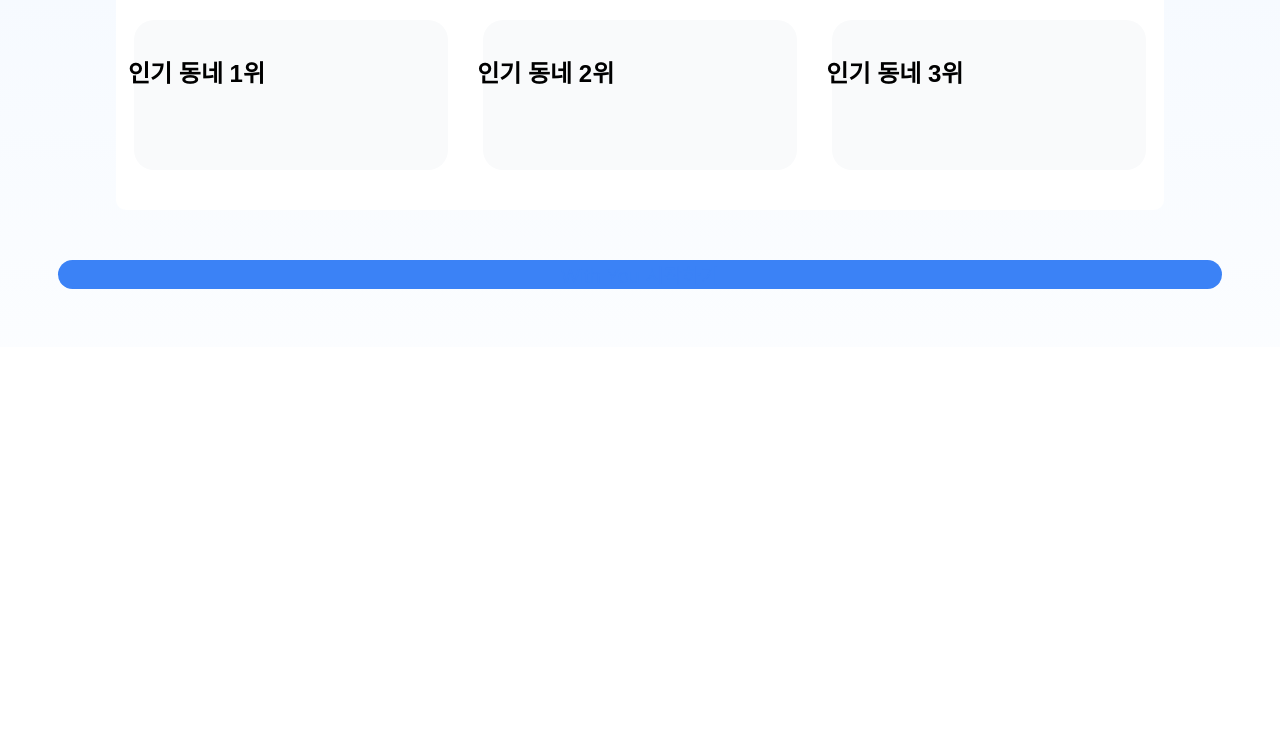
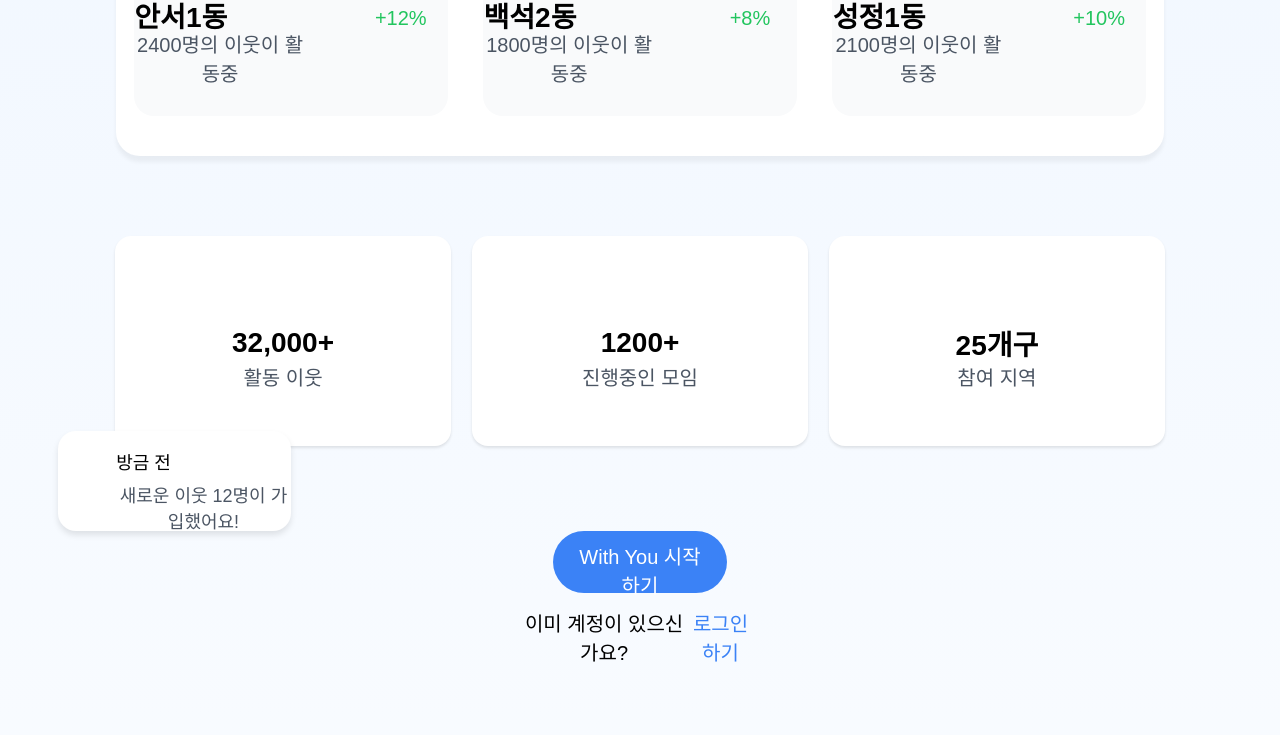
Before and after one commit to darkYT777/jsp-workspace, a plain HTML site: page intro_page/intro.html in a window 1280 px wide. Shown: the part 481-1216 px from the top of the page. Before the commit the page ends 828 px from the top, so only its background shows below. Drawn offline with nearby package versions, Linux system fonts and the light colour scheme.

Commit message:
아이콘 제외 인 트로 페이지

```diff
--- a/intro_page/intro.html
+++ b/intro_page/intro.html
@@ -1,103 +1,70 @@
 <!DOCTYPE html>
 <html>
     <head>
+        <meta charset="UTF-8">
         <title>With You Intro Page</title>
-        <style>
-            body {
-                background: linear-gradient(0deg, #ffffff, #EFF6FF);
-                background-size: 1920px 1080px;
-                font-family: Arial, sans-serif;
-                text-align: center;
-                padding: 50px;
-            }
-            h1 {
-                font-size: 50px;
-                margin-bottom: 20px;
-                color: #3B82F6;
-            }
-            h2 {
-                font-size: 40px;
-                margin-bottom: -40px;
-            }
-            p {
-                font-size: 20px;
-                margin-top: 60px;
-                margin-bottom: 30px;
-            }
-            a {
-                font-size: 20px;
-                text-decoration: none;
-                color: #3B82F6;
-            }
-            a:hover {
-                text-decoration: underline;
-                color: #ffffff;
-            }
-            .popular-container {
-                display: flex;
-                justify-content: space-around;
-                align-items: center;
-                margin-top: 50px;
-                width: 90%;
-                height: 300px;
-                background-color: #ffffff;
-                border-radius: 10px;
-                margin-left: auto;
-                margin-right: auto;
-            }
-            .village-container {
-                width: 30%;
-                height: 150px;
-                background-color: #F9FAFB;
-                border-radius: 20px;
-                display: flex;
-                justify-content: center;
-                align-items: center;
-                font-size: 24px;
-                margin-top: 70px;
-            }
-            .left_up-coner {
-                position: absolute;
-                top: 380px;
-                left: 180px;
-                font-size: 32px;
-            }
-            .title {
-                font-size: 24px;
-                color: #000000;
-                font-weight: bold;
-                margin-left: -60%;
-                margin-top: -5%;
-            }
-            .button-container {
-                margin-top: 50px;
-                display: flex;
-                justify-content: center;
-                border-radius: 9999px;
-                background-color: #3B82F6;
-            }
-
-        </style>
+        <script src="https://code.jquery.com/jquery-3.6.0.min.js"></script>
+        <link rel="stylesheet" href="intro_style.css">
     </head>
     <body>
-        <h1>With You</h1>
+        <h1 class="logo"><a href="intro.html" class="logo">With You</a></h1>
         <h2>우리 동네의 새로운 이야기가</h2>
         <h2>시작됩니다</h2>
         <p>이웃과 함께 만들어가는 따뜻한 커뮤니티</p>
+
+        <script>
+
+            let observer = new InntersectionObserver(()=>{})
+
+            let div = document.querySelector('.popular-container')
+            observer.observe(div[0])
+
+        </script>
         <div class="popular-container">
             <h4 class ="left_up-coner">실시간 인기 동네</h4>
             <div class="village-container">
-                <h4 class="title">인기 동네 1위</h4>
+                <h4 class="title">안서1동</h4>
+                <p class="percent">+12%</p>
+                <p class="neighbor">2400명의 이웃이 활동중</p>
             </div>
             <div class="village-container">
-                <h4 class="title">인기 동네 2위</h4>
+                <h4 class="title">백석2동</h4>
+                <p class="percent">+8%</p>
+                <p class="neighbor">1800명의 이웃이 활동중</p>
             </div>
             <div class="village-container">
-                <h4 class="title">인기 동네 3위</h4>
+                <h4 class="title">성정1동</h4>
+                <p class="percent">+10%</p>
+                <p class="neighbor">2100명의 이웃이 활동중</p>
             </div>
         </div>
-        <div class = "button-container">
-            <a href="main.html">With You 시작하기</a>
+
+        <div class="invisible_container">
+            <div class="withyou-info">
+                <h4 class="info-detail_num">32,000+</h4>
+                <p class="info_detail">활동 이웃</p>
+            </div>
+            <div class="withyou-info">
+                <h4 class="info-detail_num">1200+</h4>
+                <p class="info_detail">진행중인 모임</p>
+            </div>
+            <div class="withyou-info">
+                <h4 class="info-detail_num">25개구</h4>
+                <p class="info_detail">참여 지역</p>
+            </div>
         </div>
+
+        <div class="join">
+            <p class="now">방금 전</p>
+            <p class="join_now">새로운 이웃 12명이 가입했어요!</p>
+        </div>
+
+        <button type="button" class="start-button" onClick="location.href='intro.html'">With You 시작하기</button>
+
+        <div class="invisible_container1">
+            <p>이미 계정이 있으신가요?</p>
+            <p class="login_button"><a href="intro.html">로그인하기</a></p>
+        </div>
+
     </body>
 </html>
--- /dev/null
+++ b/intro_page/intro_style.css
@@ -0,0 +1,202 @@
+body {
+    background: linear-gradient(0deg, #ffffff, #EFF6FF);
+    background-size: 1920px 2160px;
+    font-family: Arial, sans-serif;
+    text-align: center;
+    padding: 50px;
+}
+.logo {
+    font-size: 50px;
+    margin-bottom: 20px;
+    color: #3B82F6;
+    align-items: center;
+    margin-left: auto;
+    margin-right: auto;
+    font-size: 50px;
+    margin-bottom: 20px;
+    color: #3B82F6;
+    margin-top: -30px;
+
+}
+
+.logo:hover {
+    text-decoration-skip: underline;
+}
+
+h2 {
+    font-size: 40px;
+    margin-bottom: -35px;
+}
+
+p {
+    font-size: 20px;
+    margin-top: 60px;
+    margin-bottom: 30px;
+}
+a {
+    font-size: 20px;
+    text-decoration: none;
+    color: #3B82F6;
+}
+a:hover {
+    text-decoration: underline;
+    color: #ffffff;
+}
+.popular-container {
+    display: flex;
+    justify-content: space-around;
+    align-items: center;
+    margin-top: 50px;
+    width: 90%;
+    height: 300px;
+    background-color: #ffffff;
+    border-radius: 24px;
+    margin-left: auto;
+    margin-right: auto;
+    box-shadow: 0px 6px 4px rgba(0, 0, 0, 0.05);
+    margin-bottom: -100px;
+}
+.village-container {
+    width: 30%;
+    height: 150px;
+    background-color: #F9FAFB;
+    border-radius: 20px;
+    display: flex;
+    justify-content: center;
+    align-items: center;
+    font-size: 24px;
+    margin-top: 70px;
+    position: relative;  /* 기준점 설정 */
+}
+.left_up-coner {
+    position: absolute;
+    top: 330px;
+    left: 180px;
+    font-size: 32px;
+}
+.title {
+    font-size: 28px;
+    color: #000000;
+    font-weight: bold;
+    margin-left: -70%;
+    margin-top: -5%;
+}
+
+.percent {
+    color: #22C55E;
+    position: absolute;
+    margin-top: -5%;
+    margin-left: 70%;
+    font-size: 20px;
+}
+
+.neighbor {
+    position: absolute;
+    color: #4B5563;
+    margin-right: 45%;
+    margin-top: 20%;
+}
+
+.info_detail {
+    position: absolute;
+    color: #4B5563;
+    margin-top: 30%;
+}
+
+.info-detail_num {
+    font-size: 28px;
+    color: #000000;
+    font-weight: bold;
+    margin-top: 12%;
+}
+
+.start-button {
+    background: #3B82F6;
+    margin-top: 50px;
+    border-radius: 9999px;
+    text-align: center;
+    padding: 10px 20px;
+
+    font-size: 20px;
+    font-style: normal;
+    margin-top: 0px;
+    color: #ffffff;
+    border: 0px;
+    width: 15%;
+    height: 62px;
+
+}
+
+.withyou-info {
+    width: 90%;
+    height: 70%;
+    background-color: #ffffff;
+    border-radius: 16px;
+    display: flex;
+    justify-content: center;
+    align-items: center;
+    font-size: 24px;
+    margin-top: 70px;
+    box-shadow: 0px 2px 3px rgba(0, 0, 0, 0.1);
+    margin-left: 1%;
+    margin-right: 1%;
+    position: relative;
+}
+
+.join {
+    font-size:6px;
+    background-color: #ffffff;
+    position: relative;
+    border-radius: 18px;
+    box-shadow: 0px 4px 6px rgba(0, 0, 0, 0.1);
+    width: 20%;
+    height: 100px;
+    margin-top: -75px;
+}
+
+.now {
+    margin-top: 17px;
+    margin-left: 25%;
+    font-size: 18px;
+    padding: auto;
+    position: absolute;
+}
+
+.join_now {
+    position : absolute;
+    margin-top: 50px;
+    margin-left: 25%;
+    font-size: 18px;
+    color: #4B5563;
+}
+
+.invisible_container {
+    display: flex;
+    justify-content: space-around;
+    align-items: center;
+    margin-top: 100px;
+    width: 92%;
+    height: 300px;
+    border-radius: 10px;
+    margin-left: auto;
+    margin-right: auto;
+    margin-bottom: 50px;
+}
+
+.invisible_container1 {
+    display: flex;
+    justify-content: space-around;
+    align-items: center;
+    margin-top: 20px;
+    width: 20%;
+    height: 10px;
+    border-radius: 10px;
+    margin-left: auto;
+    margin-right: auto;
+    margin-bottom: 50px;
+}
+
+.start-button:hover {
+  background-color: #3498db; /* 배경색 변경 */
+  color: white;              /* 글자색 변경 */
+}
```
Also changed, not shown: dummy_data/intro_laptop.html (renamed from intro_page/intro_laptop.html), 1 other file.
